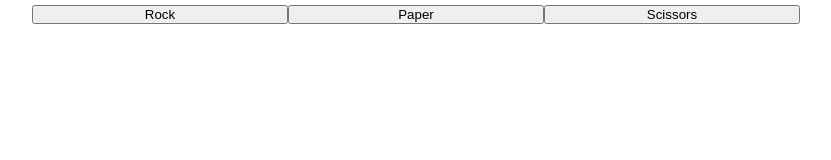
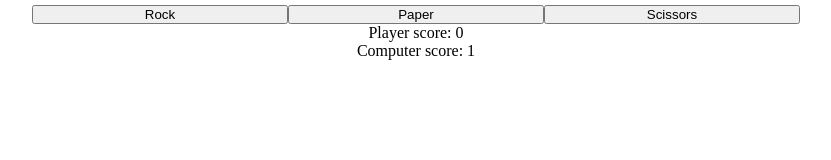
Before and after one commit to lerderl/game, a plain HTML site: page index.html in a window 1280 px wide. Both pictures are taken after a click on the button "Rock". Shown: the whole page, without its empty margins (224-1055 px from the left). Drawn offline with Linux system fonts and the light colour scheme.

Commit message:
Add a div for displaying result

```diff
--- a/index.html
+++ b/index.html
@@ -16,10 +16,10 @@
         <button id="scissors" class="item">Scissors</button>
       </div>
 
-      <!-- <div class="center">
-        <p id="playerScore">Player score: </p>
-        <p id="computerScore">Computer score: </p>
-      </div> -->
+      <div class="center">
+        <p>Player score: <span id="playerScore"></span></p>
+        <p>Computer score: <span id="computerScore"></span></p>
+      </div>
     </div>
   </body>
 </html>
--- a/script.js
+++ b/script.js
@@ -80,9 +80,8 @@ buttons.forEach(button => {
   button.addEventListener('click', () => {
     let playerSelection = button.id;
     let computerSelection = computerPlay();
-    console.log(play(playerSelection, computerSelection));
+    play(playerSelection, computerSelection);
+    document.getElementById("playerScore").textContent = `${playerScore}`;
+    document.getElementById("computerScore").textContent = `${computerScore}`;
   })
 });
-
-// const playerResult = document.getElementById("playerScore");
-// console.log(playerResult);
```
